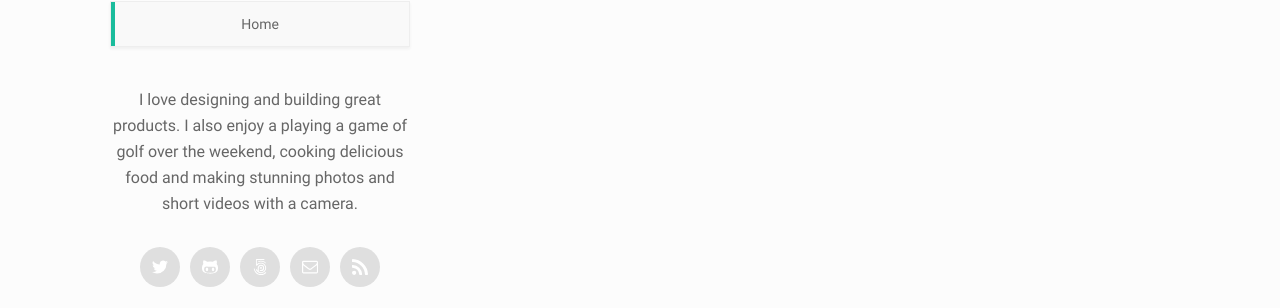
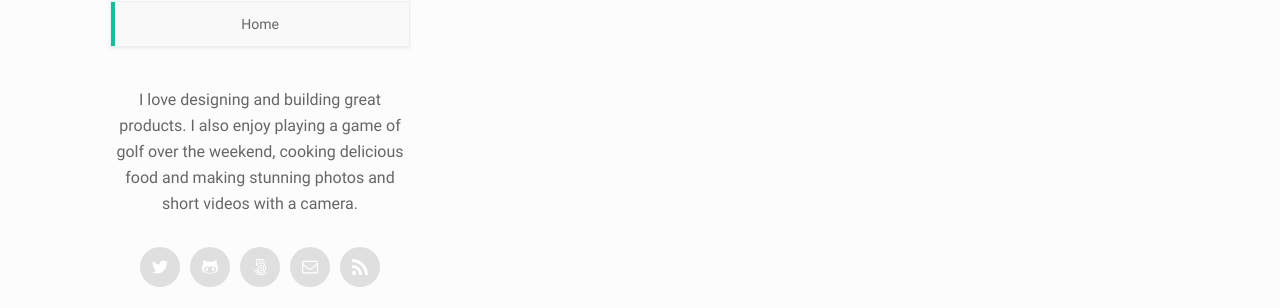
Before and after one commit to terencet/terencet.github.io, a Jekyll site: the page built from index.html, in a window 1280 px wide. Shown: the part 273-581 px from the top of the page. Built offline with Jekyll 4.4.1, drawn with Linux system fonts in a browser that asks for light colours.

```diff
--- a/_config.yml
+++ b/_config.yml
@@ -2,8 +2,8 @@
 name: Terence Tham
 job_title: Principal Software Engineer
 email: ttham@me.com
-description: I love designing and building great products. I also enjoy a playing a game of golf over the weekend, cooking delicious food and making stunning photos and short videos with a camera.
-avatar: https://s3.amazonaws.com/uifaces/faces/twitter/dancounsell/128.jpg
+description: I love designing and building great products. I also enjoy playing a game of golf over the weekend, cooking delicious food and making stunning photos and short videos with a camera.
+avatar: https://pbs.twimg.com/profile_images/969771290134380545/_qZ6bK8u_400x400.jpg
 favicon: /favicon.ico
 twitter_handler: ttham
 analytics_code: UA-XXXXXXX-2
```
